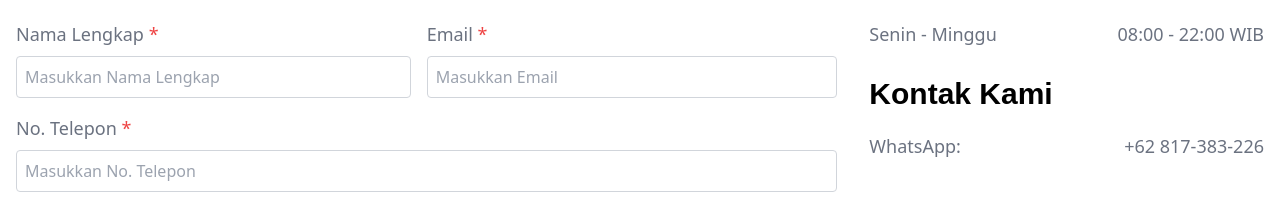
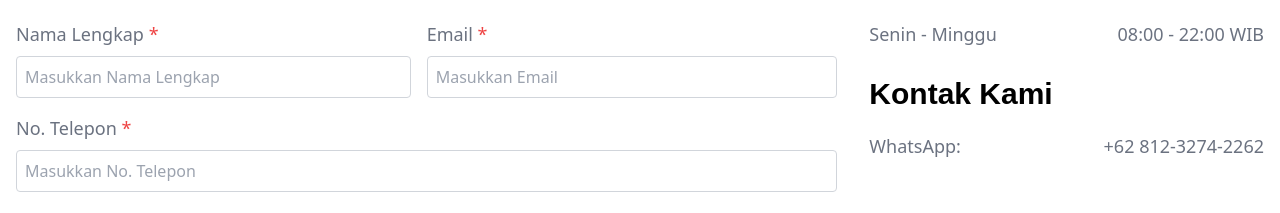
Before and after one commit to tibatibangoding/poptour, a Next.js app: page /contact in a window 1280 px wide. Shown: the part 1462-1675 px from the top of the page. Built offline with nearby package versions, Linux system fonts and the light colour scheme; no server answers.

Commit message:
update whatsapp

```diff
--- a/src/components/Containers/Contact/Components/Form.tsx
+++ b/src/components/Containers/Contact/Components/Form.tsx
@@ -237,12 +237,12 @@ const Form: FC = () => {
                   WhatsApp:
                 </p>
                 <a
-                  href="https://wa.me/62817383226"
+                  href="https://wa.me/6281232742262"
                   target="_blank"
                   rel="noreferrer"
                   className="text-gray-500 xl:text-lg place-content-between leading-relaxed"
                 >
-                  +62 817-383-226
+                  +62 812-3274-2262
                 </a>
               </div>
             </div>
```
